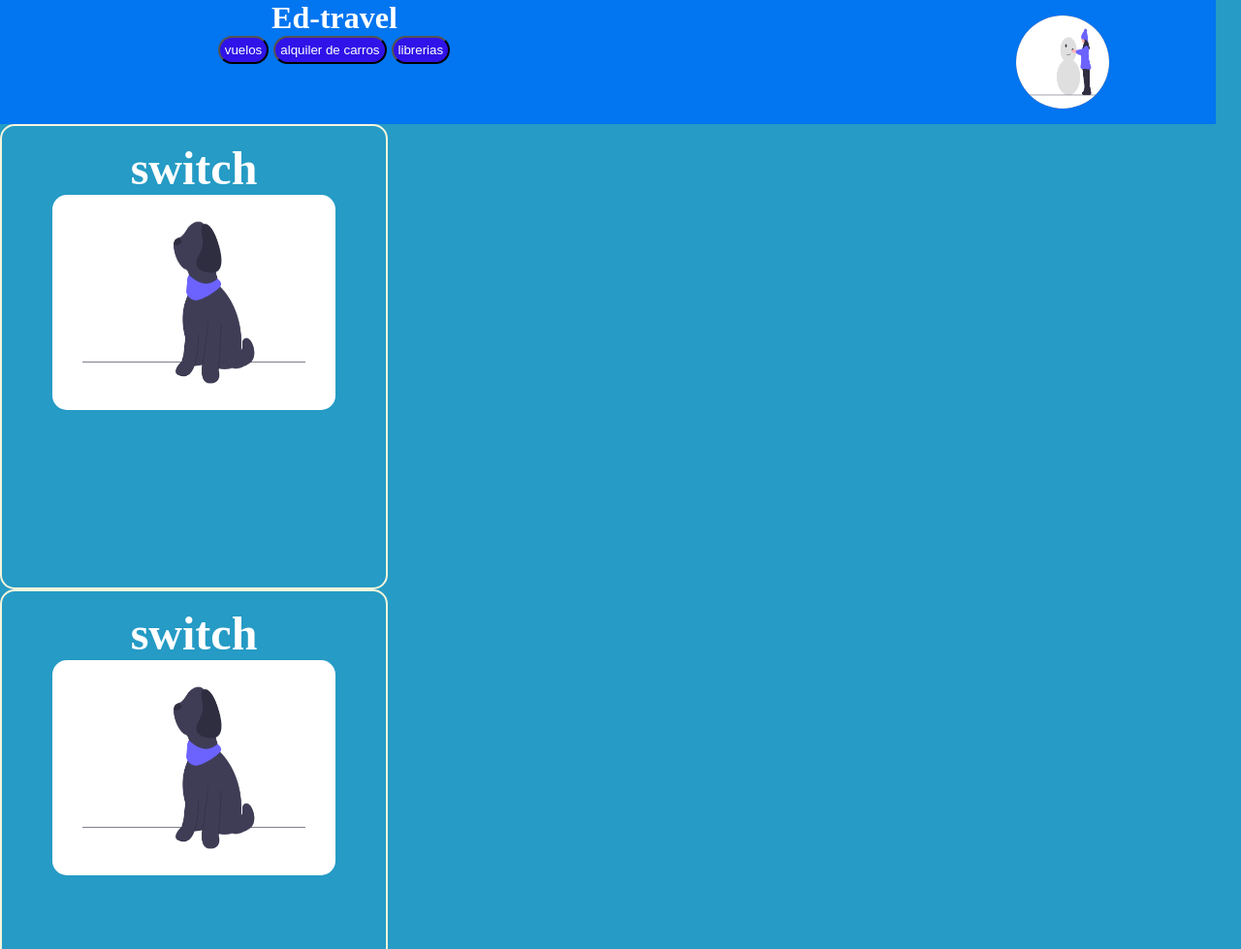
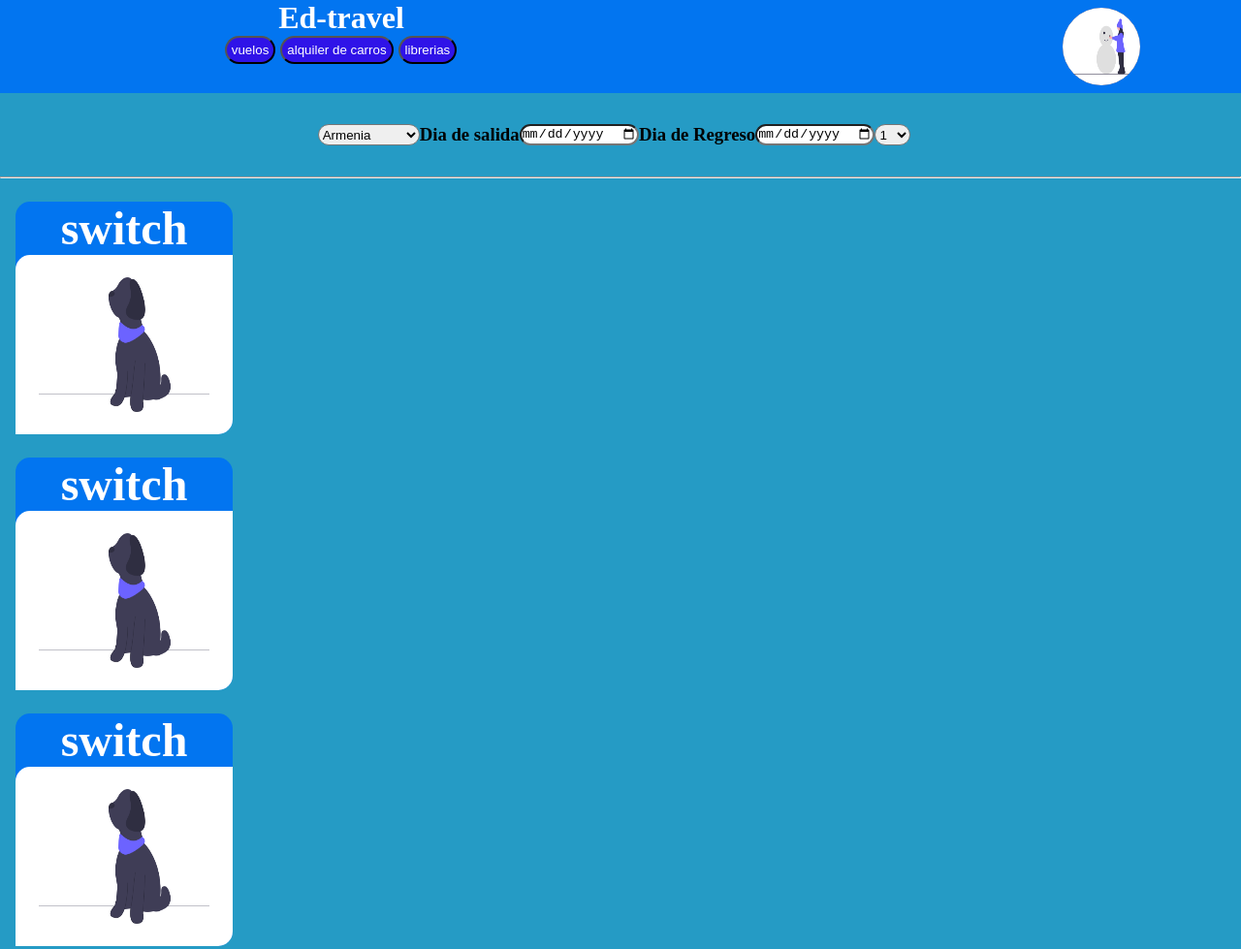
Before and after one commit to Juancaparra/Trabajo, a plain HTML site: page index.html in a window 1280 px wide. Shown: the top 979 px of the page at 97% size. Drawn offline with nearby package versions, Linux system fonts and the light colour scheme.

Commit message:
mejoras de estilos en cartas

```diff
--- a/Styles/styles.css
+++ b/Styles/styles.css
@@ -5,17 +5,16 @@
 }
 
 body {
-    width: 98vw;
+    width: 100%;
     height: 100vh;
     background-color: #259bc5;
   }
 
-  /* Header */
   .header {
-    background-color: #0275f0; /* Azul */
+    background-color: #0275f0;
     width: 100%;
-    height: 8rem;
-    color: #ffffff; /* Blanco */
+    height: 6rem;
+    color: #ffffff;
     align-items: center;
     display: flex;
     justify-content: space-around;
@@ -51,32 +50,52 @@ body {
   }
 
 .img-web {
-  width: 6rem;
-  height: 6rem;
+  width: 5rem;
+  height: 5rem;
   border-radius: 50%;
   background-color: #1f1650;
-  margin: 1rem;
+  margin: 0.5rem;
   display: flex;
   justify-content: right;
   float: right;
   }
 
+.container-selects {
+  width: 94%;
+  text-align: center;
+  display: flex;
+  justify-content: center;
+  margin-top: 2rem;
+  margin: 2rem;
+}
+
+.container-selects > input {
+  border-radius: 15px;
+}
+
+.container-selects  > select {
+  border-radius: 15px;
+}
+
+
+
   .card {
-    width: 25rem;
-    height: 30rem;
-    border: double 2px beige;
-    border-radius: 15px ;
-    padding: 1rem;
+    width: 14rem;
+    height: 15rem;
+    margin: 16px;
+    margin-top: 1.5rem;
+    background-color: #0275f0;
     display: flex;
     flex-direction: column;
-    justify-content: flex-start;
     align-items: center;
+    border-radius: 15px;
 }
 
 .card > img {
-    width: 80%;
-    height: 50%;
-    border-radius: 15px;
+    width: 100%;
+    height: 92%;
+    border-top-left-radius: 15px;
+    border-bottom-right-radius: 15px;
 }
 
 .card > h2 {
--- a/index.html
+++ b/index.html
@@ -22,7 +22,45 @@
 </div>
 </header>
 
+<div class="container-selects">
+  <select name="ciudad de destino" id="ciudad de destino">
+    <option value="Armenia">Armenia</option>
+    <option value="Barranquilla">Barranquilla</option>
+    <option value="Bogota">Bogota</option>
+    <option value="Cartagena">Cartagena</option>
+    <option value="San andres">San andres</option>
+    <option value="Santamarta">Santamarta</option>
+    <option value="Cali">Cali</option>
+    <option value="Bucaramanga">Bucaramanga</option>
+    <option value="La guajira">La guajira</option>
+    <option value="Manizales">Manizales</option>
+    <option value="Pasto">Pasto</option>
+    <option value="Pereira">Pereira</option>
+    <option value="Popayan">Popayan</option>
+  </select>
 
+  <h3>Dia de salida</h3>
+  <input type="date">
+
+  <h3>Dia de Regreso</h3>
+  <input type="date">
+
+  <select name="cantidad de personas" id="cantidad de personas">
+    <option value="1">1</option>
+    <option value="2">2</option>
+    <option value="3">3</option>
+    <option value="4">4</option>
+    <option value="5">5</option>
+    <option value="6">6</option>
+    <option value="7">7</option>
+    <option value="8">8</option>
+    <option value="9">9</option>
+    <option value="10">10</option>
+  </select>
+</div>
+<hr>
+
+<div class="container-travels">
     <div class="card">
         <h2>switch</h2>
         <img src="Assets/images/undraw_Dog_c7i6.png" alt="">
@@ -38,7 +76,7 @@
         <img src="Assets/images/undraw_Dog_c7i6.png" alt="">
 
     </div>
-
+    </div>
 
     <footer class="footer">
       <div class="social">
```
